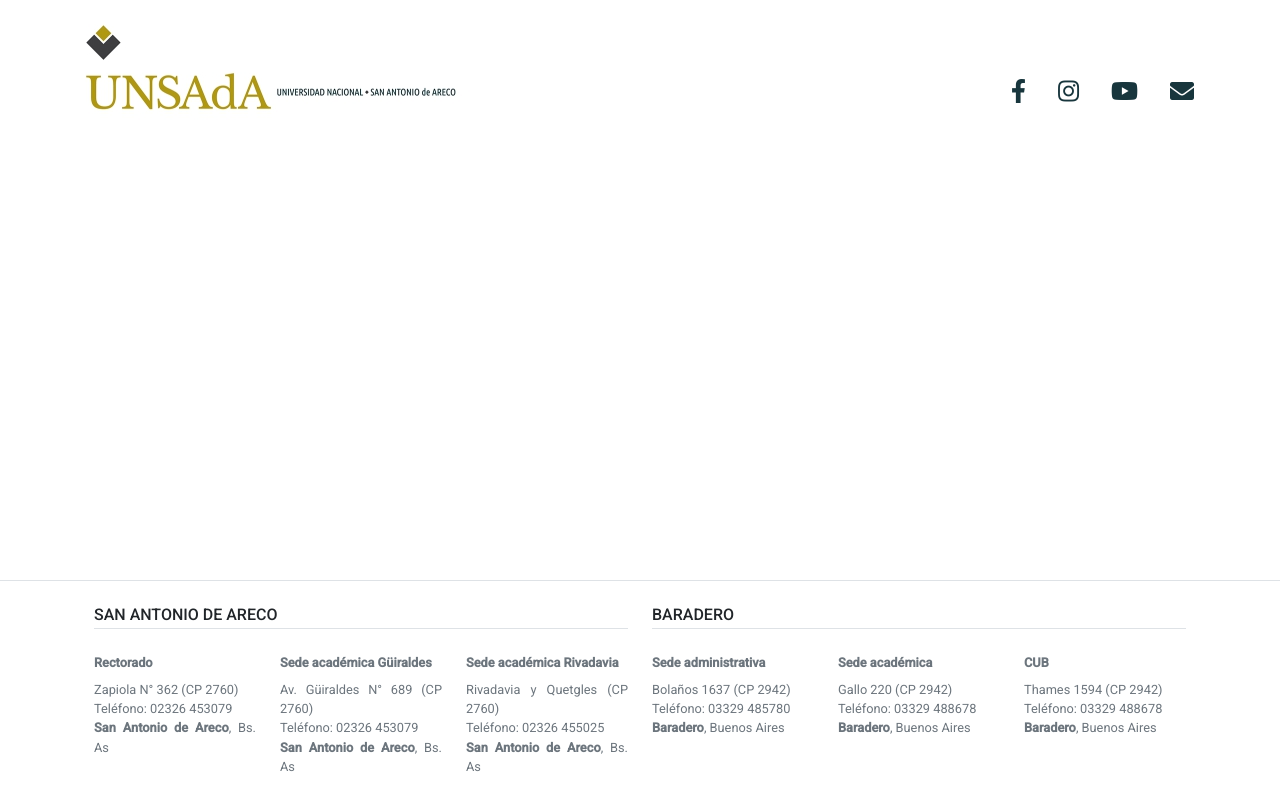
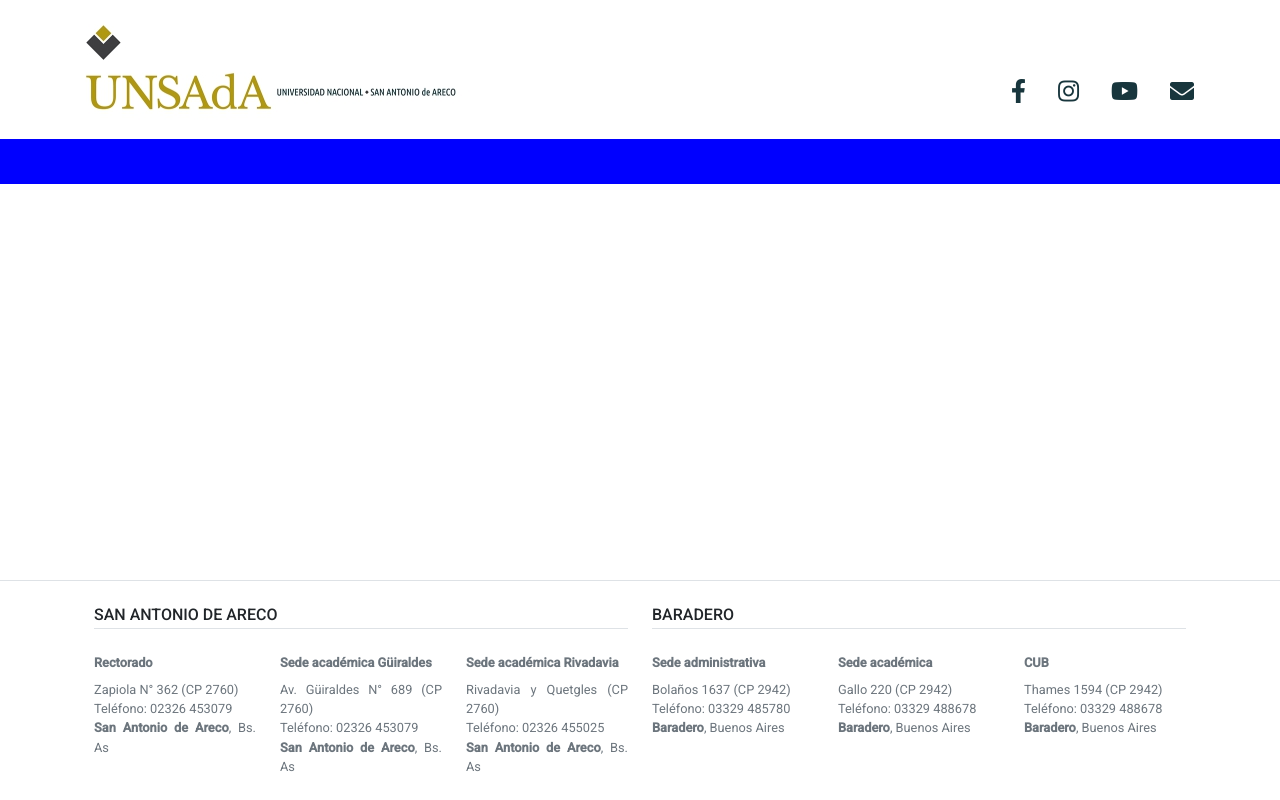
Before and after one commit to Guillermo-dev/digesto, a PHP site: page / in a window 1280 px wide. Run offline with PHP 8.4, Linux system fonts and the light colour scheme; some libraries are stand-ins or nearby versions.

Commit message:
Arreglar estilos layout

```diff
--- a/digesto/src/global/general.css
+++ b/digesto/src/global/general.css
@@ -19,7 +19,7 @@ html, body {
     min-height: inherit;
     display: grid;
     grid-template-columns: auto;
-    grid-template-rows: max-content max-content auto minmax(100px, max-content);
+    grid-template-rows: max-content minmax(45px, max-content) auto minmax(100px, max-content);
 }
 
 #root > header .logo img:nth-child(1) {
```
